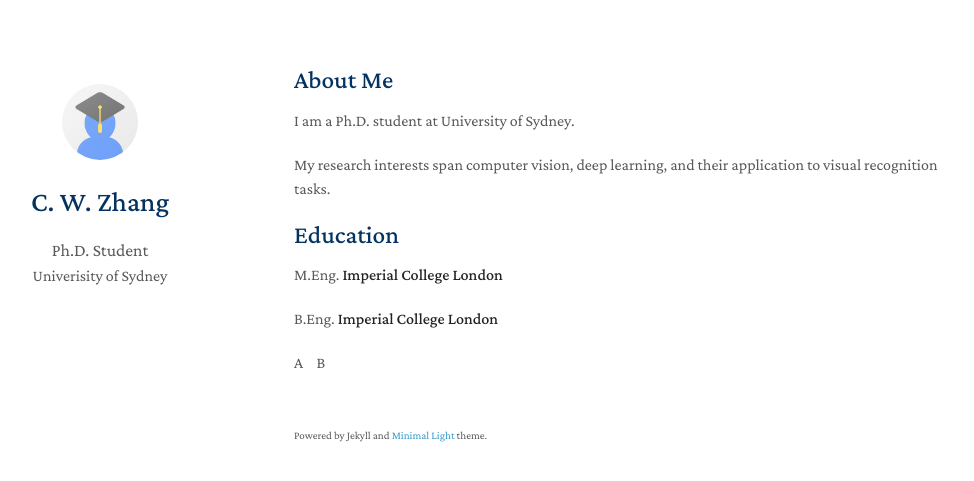
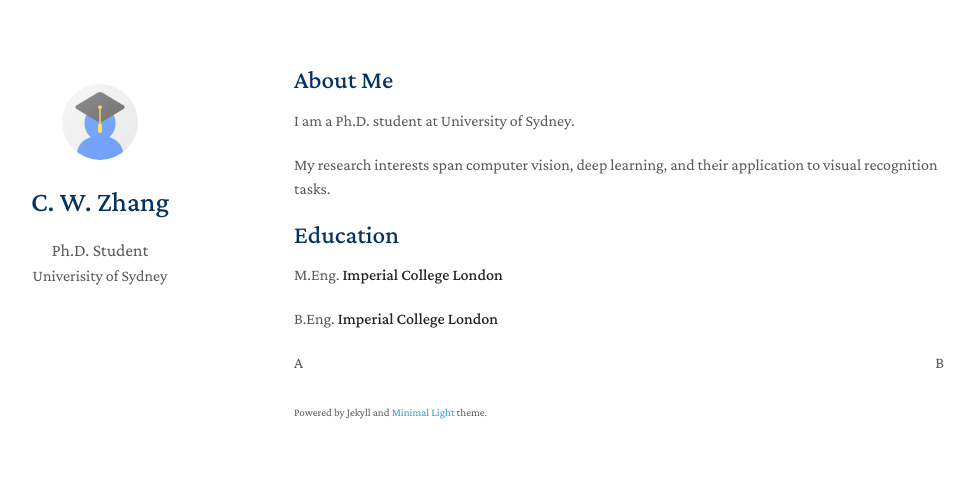
Before and after one commit to charmeleonz/charmeleonz.github.io, a Jekyll site: the page built from index.md, in a window 1280 px wide. Shown: the top 481 px of the page, without its empty margins (176-1150 px from the left). Built offline with Jekyll 4.4.1, drawn with Linux system fonts in a browser that asks for light colours; nearby versions of some CDN libraries; a style sheet for code colours, icons or effects is not loaded; our own code applies the rules of GitHub Pages for plain Markdown files.

Commit message:
Update education.md

```diff
--- a/_includes/education.md
+++ b/_includes/education.md
@@ -4,4 +4,7 @@ M.Eng. **Imperial College London**
 
 B.Eng. **Imperial College London**
 
-A<sub>&nbsp;</sub> <sub>&nbsp;</sub><sub>&nbsp;</sub> B
+<div style="display: flex; justify-content: space-between;">
+    <div>A</div>
+    <div style="text-align: right;">B</div>
+</div>
```
